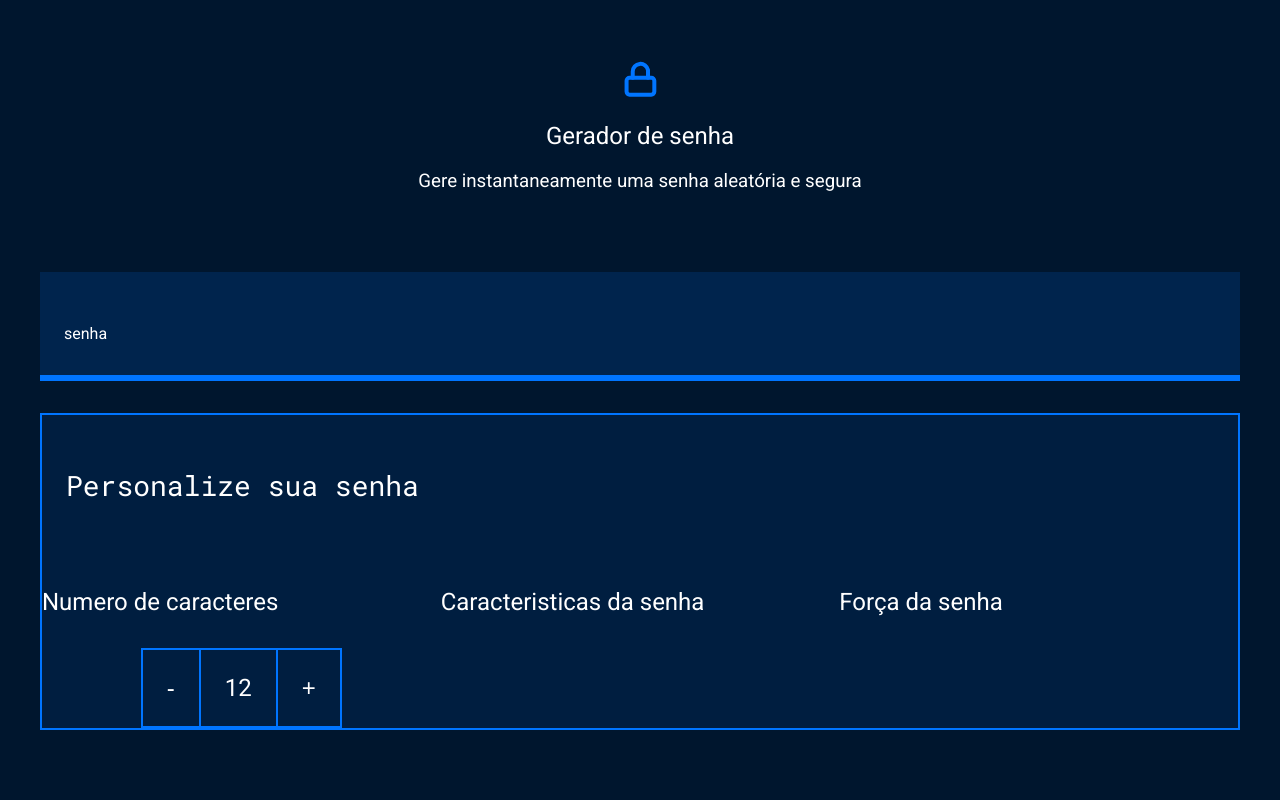
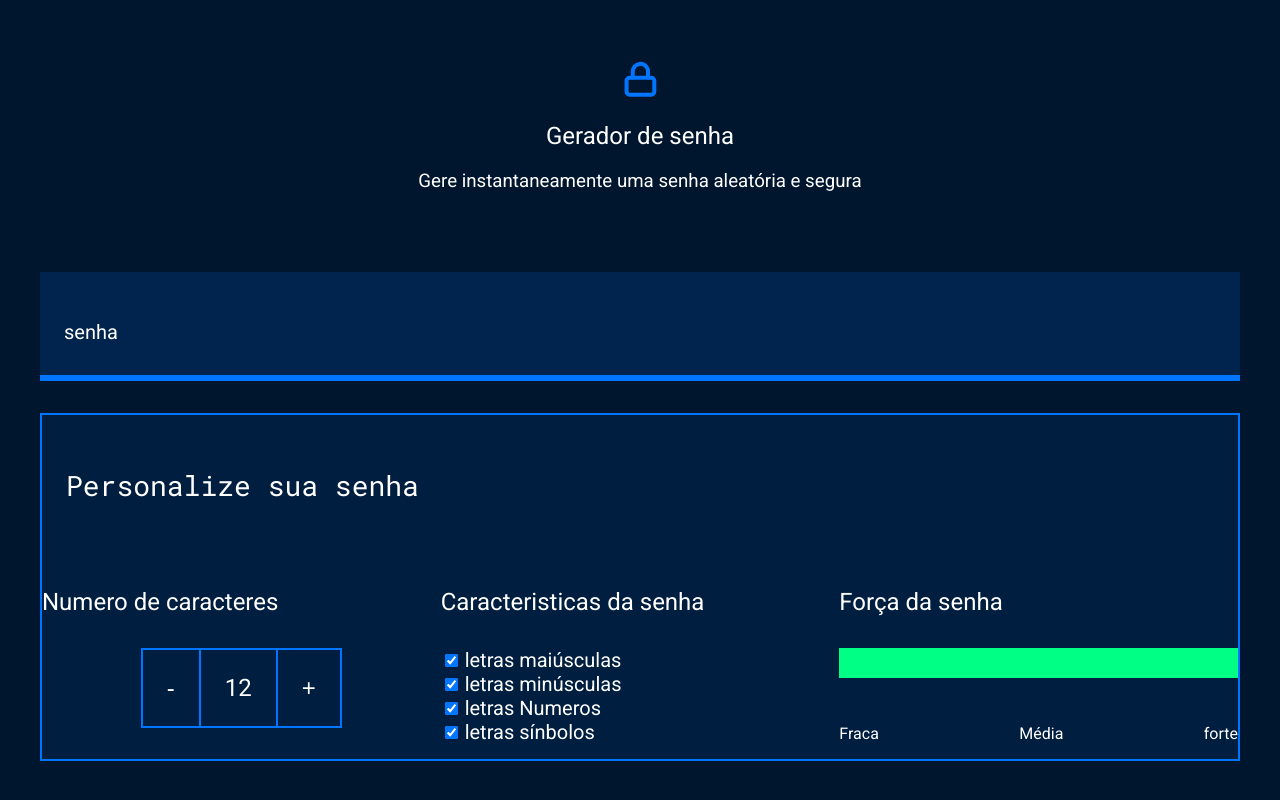
Before and after one commit to joaopedrosangaletti/javascript-gerador-senha, a plain HTML site: page index.html in a window 1280 px wide. Drawn offline with Linux system fonts and the light colour scheme.

Commit message:
28/08/2024

```diff
--- a/index.html
+++ b/index.html
@@ -35,9 +35,43 @@
            </div>
            <div class="parametro-senha">
             <h4 class="parametro-senha__titulo">Caracteristicas da senha</h4>
-           </div>
+            <div class="parametro-senha-checkbox">
+                <input name = "maiusculo" type="checkbox" class="checkbox" checked>
+                <label for="maiusculo">letras maiúsculas</label>
+
+            </div>
+
+            <div class="parametro-senha-checkbox">
+                <input name = "minusculo" type="checkbox" class="checkbox" checked>
+                <label for="minusculo">letras minúsculas</label>
+
+            </div>
+
+            <div class="parametro-senha-checkbox">
+               <input name = "Numero" type="checkbox" class="checkbox" checked>
+               <label for="Numero">letras Numeros</label>
+              </div>
+
+              <div class="parametro-senha-checkbox">
+                <input name = "sinbolo" type="checkbox" class="checkbox" checked>
+                <label for="sinbolo">letras sínbolos</label>
+               </div>
+
+        </div>
+
+
+
+
            <div class="parametro-senha">
             <h4 class="parametro-senha__titulo">Força da senha</h4>
+            <div class="barra"></div>
+            <div class="forca forte"></div>
+            <div class="parametro-senha-texto">
+                <p>Fraca</p>
+                <p>Média</p>
+                <p>forte</p>
+            </div>
+
            </div>
 
         </div>
--- a/style.css
+++ b/style.css
@@ -91,6 +91,54 @@ justify-content: center;
     margin-top: 60px;
 }
 
+label{
+    font-size: 20px;
+}
+
+.Checkbox{
+    width: 20px;
+    height: 20px;
+    cursor: pointer;
+}
+
+.barra{
+    background-color: var(--fundo-senha);
+    height: 30px;
+    width: 100%;
+
+}
+
+.forca{
+    height: 30px;
+    position: relative;
+    bottom: 30px;
+
+}
+
+.fraca{
+    width: 25%;
+    background-color: #E71B32;
+
+}
+
+.media{
+    background-color: #FAF408;
+
+}
+
+.forte{
+    background-color: #00FF85;
+    width: 100%;
+
+}
+
+.parametro-senha-texto{
+    display: flex;
+    justify-content: space-between;
+}
+
+
+
 @media screen and (min-width: 768px) {
     .parametro-coluna__senha{
         flex-direction: row;
```
